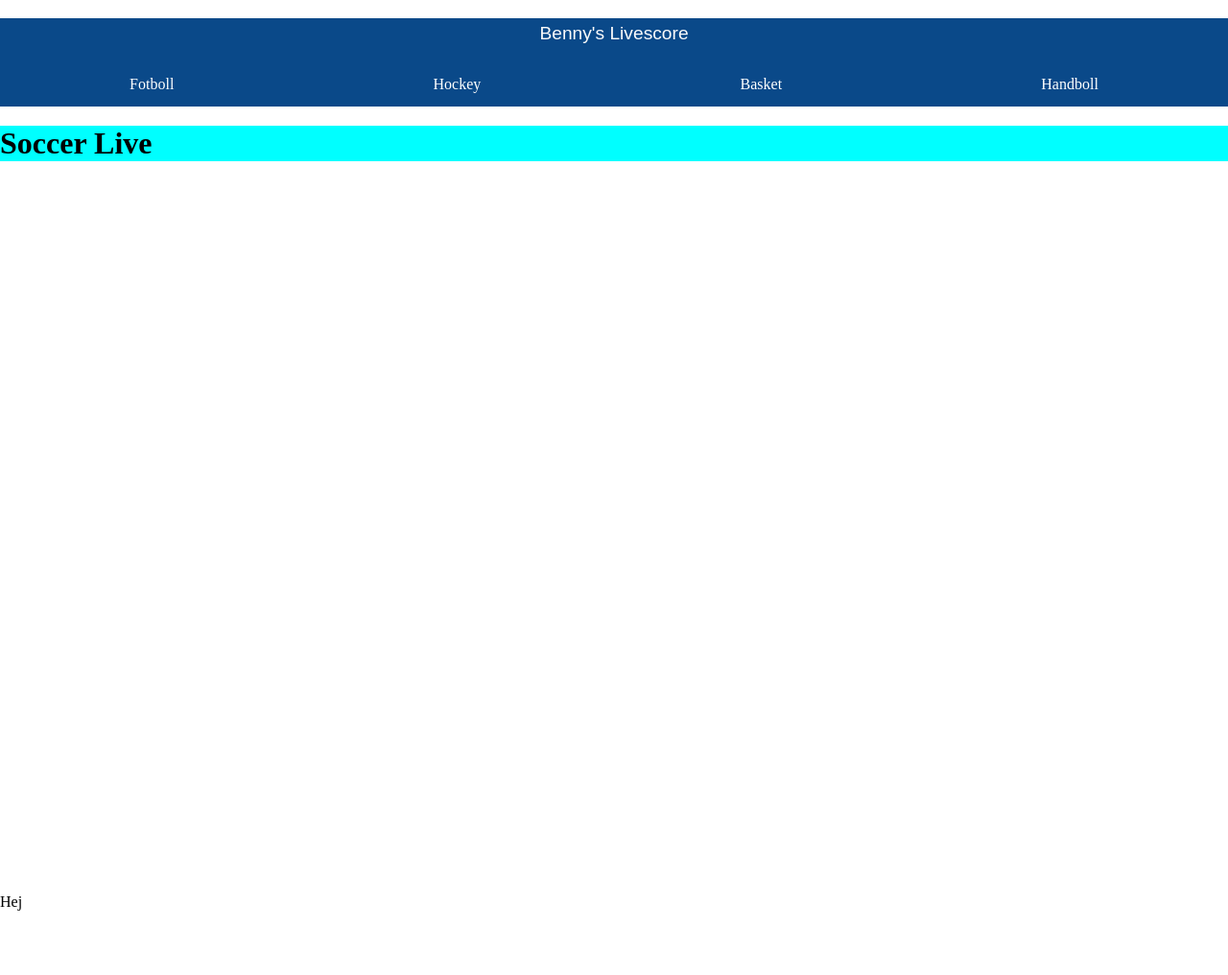
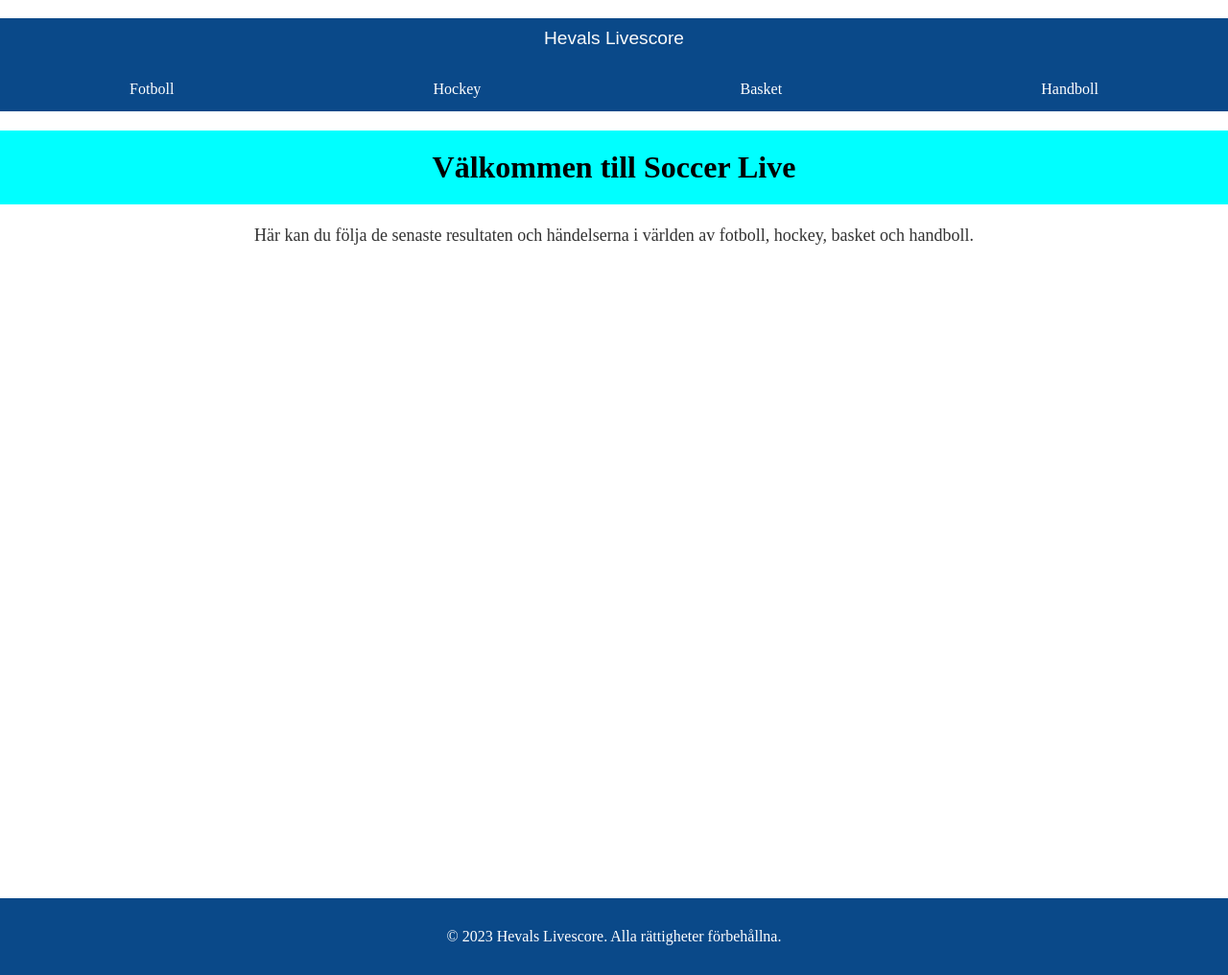
Before and after one commit to HevalDemirel/Soccer-live, a website: page index.html in a window 1280 px wide. Shown: the whole page at 96% size. Before the commit the page ends 949 px from the top, so only its background shows below. Drawn offline with Linux system fonts and the light colour scheme.

Commit message:
Footer done

```diff
--- a/index.html
+++ b/index.html
@@ -9,7 +9,7 @@
 </head>
 <body>
     <header>
-        <p>Benny's Livescore</p>
+        <p>Hevals Livescore</p>
         <nav>
             <ul>
                 <li><a href="#">Fotboll</a></li>
@@ -20,8 +20,13 @@
         </nav>
     </header>
     <main>
-        <h1>Soccer Live</h1>
+        <h1>Välkommen till Soccer Live</h1>
+        <p>
+            Här kan du följa de senaste resultaten och händelserna i världen av fotboll, hockey, basket och handboll.
+        </p>
     </main>
-    <footer>Hej</footer>
+    <footer>
+        <p>&copy; 2023 Hevals Livescore. Alla rättigheter förbehållna.</p>
+    </footer>
 </body>
 </html>
--- a/styles.scss
+++ b/styles.scss
@@ -4,12 +4,12 @@ body {
 }
 
 header {
-  background-color: rgb(10, 73, 137);
+  background-color: #0a4989;
 
   p {
     font-family: sans-serif;
     font-size: larger;
-    padding-top: 5px;
+    padding-top: 10px;
     text-align: center;
     color: rgb(251, 251, 251);
   }
@@ -48,9 +48,29 @@ header {
 main {
   margin-top: 20px;
   height: 800px;
+  text-align: center;
+
+  h1 {
+    margin: 0;
+    background-color: aqua;
+    padding: 20px;
+  }
+
+  p {
+    font-size: 18px;
+    line-height: 1.6;
+    color: #333;
+  }
 }
 
-h1 {
-  margin: 0;
-  background-color: aqua;
+footer {
+  height: 80px;
+  background-color: #0a4989;
+  display: flex;
+  justify-content: center;
+  align-items: center;
+
+  p {
+    color: white;
+  }
 }
```
Also changed, not shown: styles.css.
